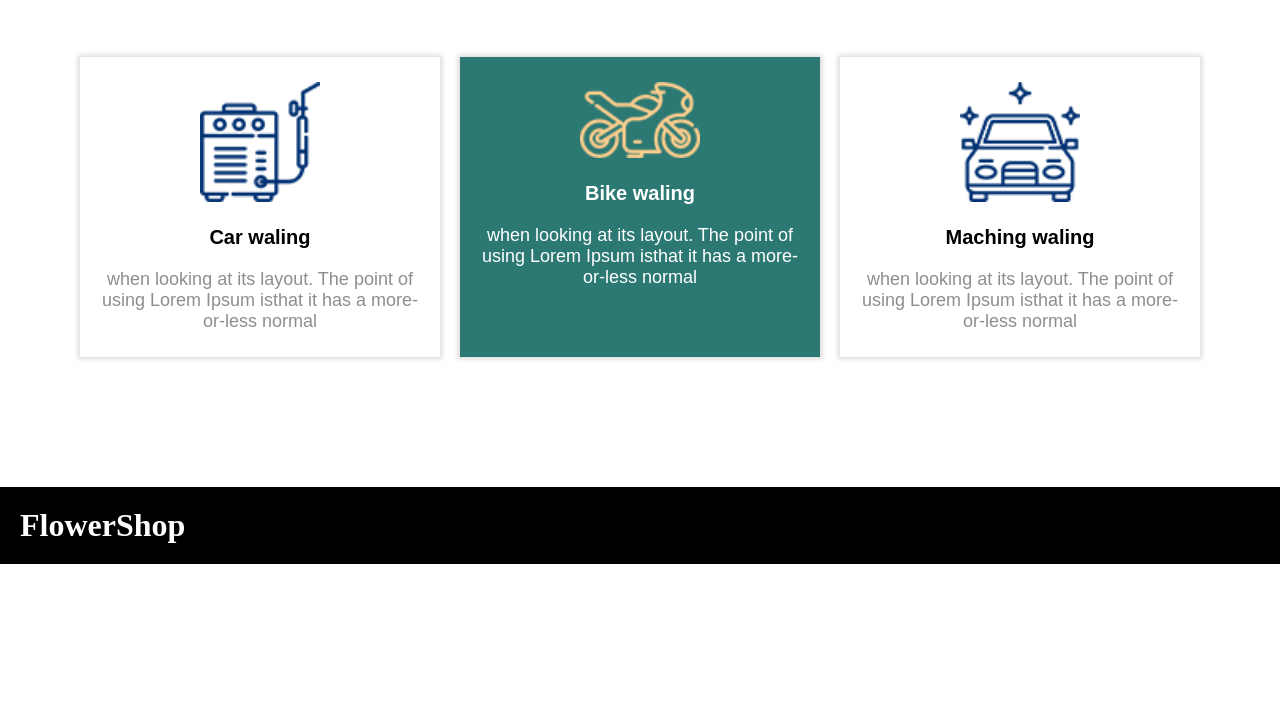
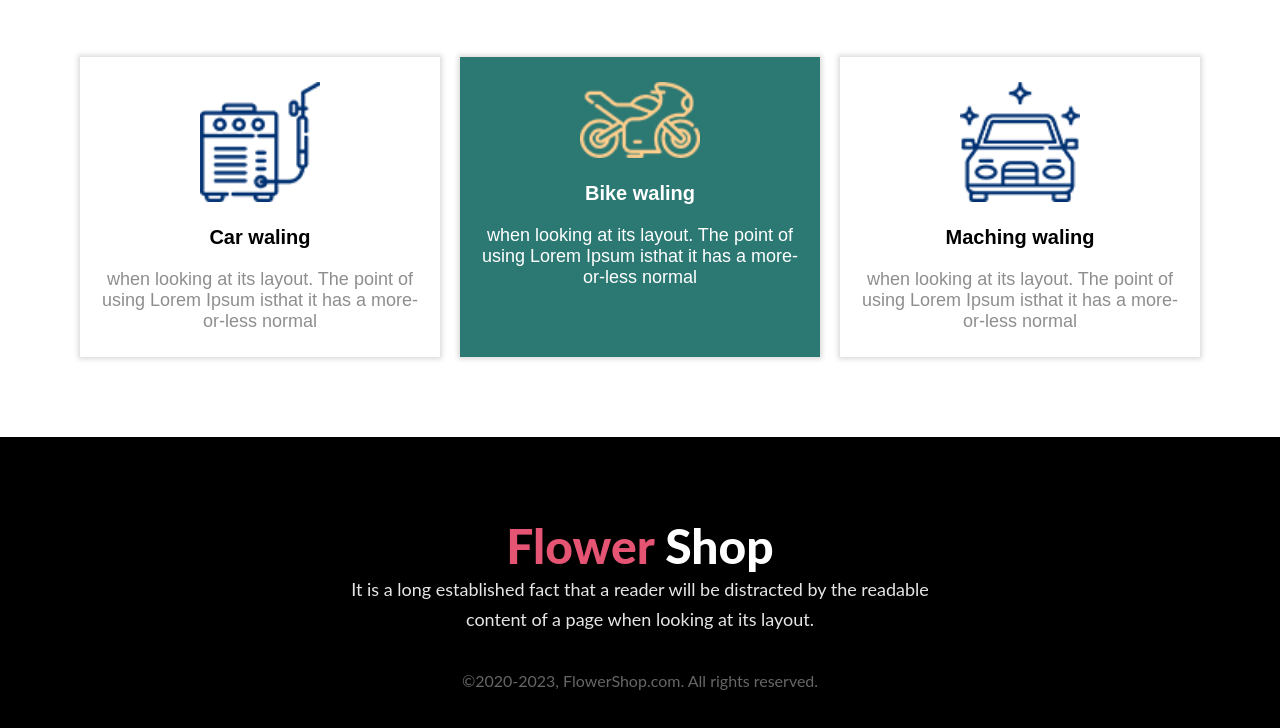
Before and after one commit to shakilsquad/flower-shop-assignment-main, a plain HTML site: page index.html in a window 1280 px wide. Shown: the part 3770-4498 px from the top of the page. Before the commit the page ends 4334 px from the top, so only its background shows below. Drawn offline with Linux system fonts and the light colour scheme; files whose address does not match are found by name.

Commit message:
footer section add

```diff
--- a/index.html
+++ b/index.html
@@ -65,7 +65,7 @@
             <section class="discount">
                   <div class="discount-section max-width">
                         <div class="discount-detile">
-                              <h2>Hot Deal ! Sale Up To 25% Off</h2>
+                              <h2>Hot Deal ! Sale Up To 25% <span> Off</span></h2>
                               <p>It is a long established fact that a reader will be distracted by the readable <br> content of a page when looking at its layout.</p>
                               <button>Sine Up</button>
                         </div>
@@ -127,7 +127,9 @@
             <!-- extra bonnus section -->
       </main>
       <footer>
-            <h1>FlowerShop</h1>
+            <h1><span>Flower</span> Shop</h1>
+            <p>It is a long established fact that a reader will be distracted by the readable <br> content of a page when looking at its layout.</p>
+            <p class="footer-p-tag">&copy;2020-2023, FlowerShop.com. All rights reserved. </p>
       </footer>
 </body>
 </html>
--- a/style.css
+++ b/style.css
@@ -255,5 +255,33 @@ footer{
       background-color: #000000;
       padding: 20px;
       color: #fff;
-      margin-top: 120px;
+      margin-top: 70px;
+      padding: 80px 0;
+      text-align: center;
 }
+footer h1{
+      color: #ffffff;
+      font-family: Lato;
+      font-size: 48px;
+      font-weight: 800;
+}
+footer p{
+      color: rgba(255, 255, 255, 0.90);
+      text-align: center;
+      font-family: Lato;
+      font-size: 18px;
+      font-style: normal;
+      font-weight: 400;
+      line-height: 30px;
+}
+.footer-p-tag{
+      color: rgba(255, 255, 255, 0.40);
+      text-align: center;
+      font-family: Lato;
+      font-size: 16px;
+      font-weight: 400;
+      padding-top: 32px;
+}
+span{
+      color: #E55473;
+}
```
